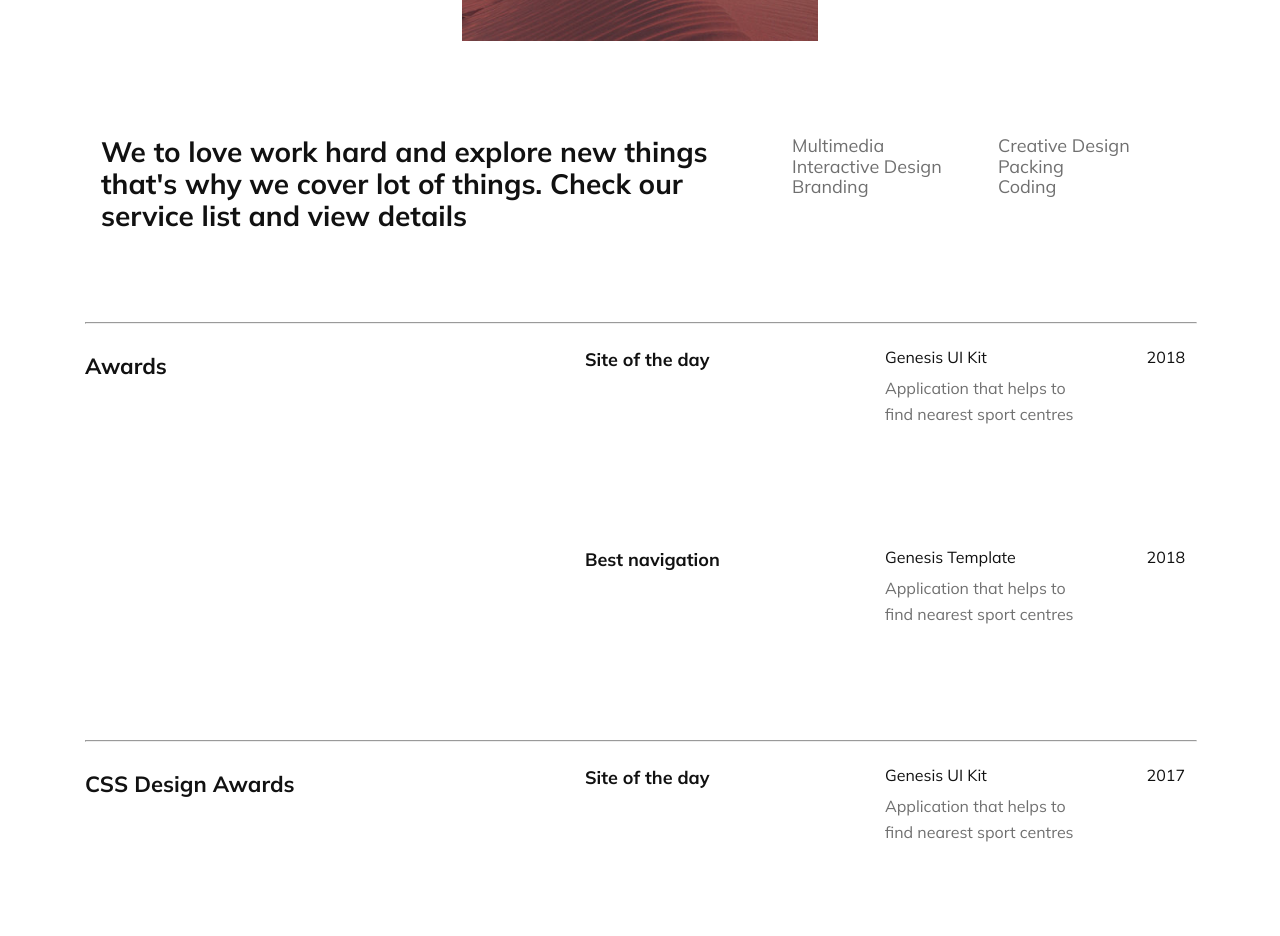
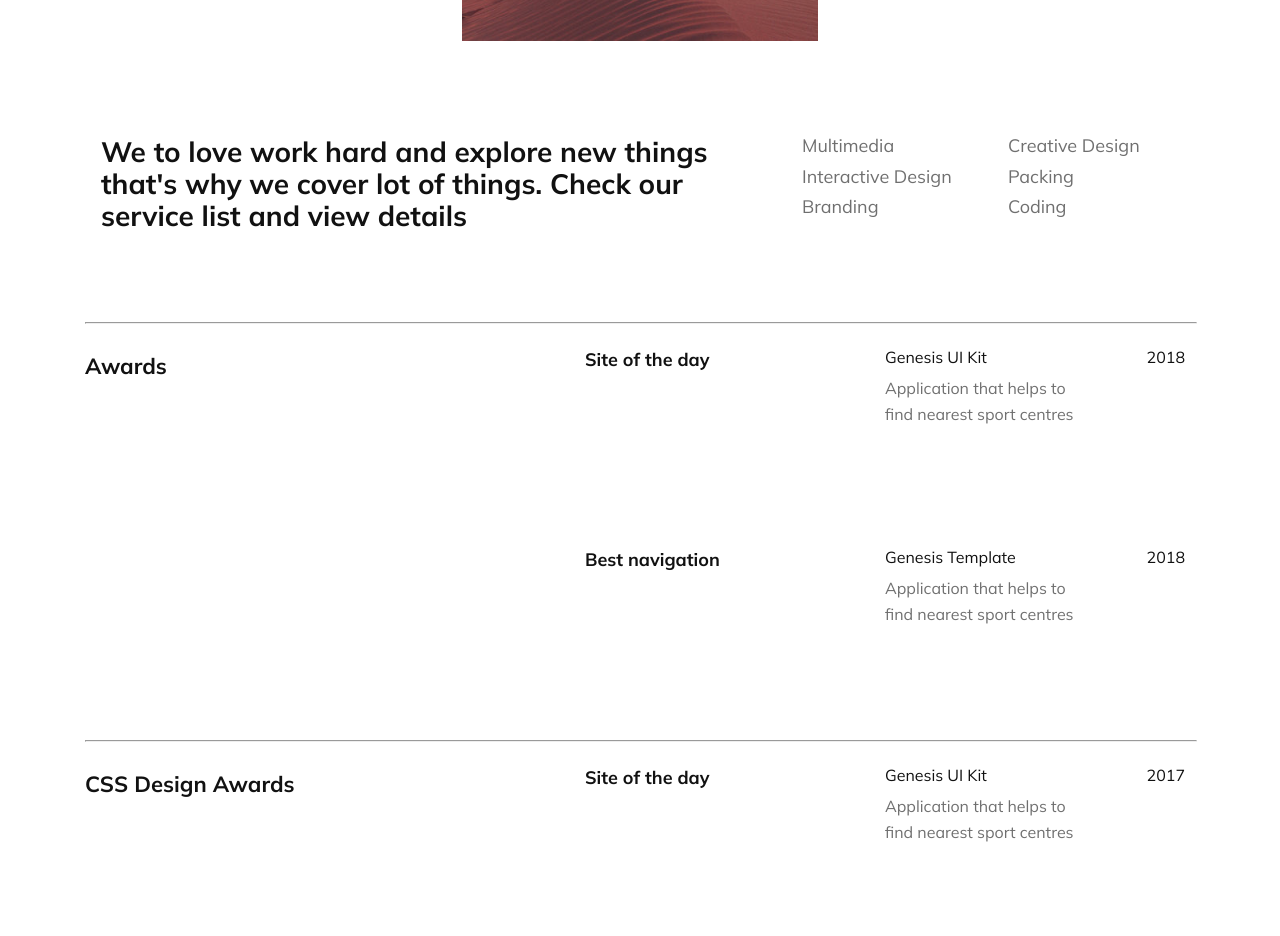
Before and after one commit to Elsalilly/genesis-website, a plain HTML site: page index.html in a window 1280 px wide. Shown: the part 2452-3388 px from the top of the page. Drawn offline with Linux system fonts and the light colour scheme.

Commit message:
tidying up code

```diff
--- a/styles/_main.scss
+++ b/styles/_main.scss
@@ -123,6 +123,9 @@ ul {
     font-size: 18px;
     color: #111111;
     opacity: 0.6;
+    margin-bottom: 10px;
+    margin-left: 10px;
+    width: 150px;
 }
 
 .awards_container {
```
Also changed, not shown: index.html (+0 -1 lines), pages/project-details.html (+0 -13 lines), pages/contact.html (indentation only), styles/index.css.
